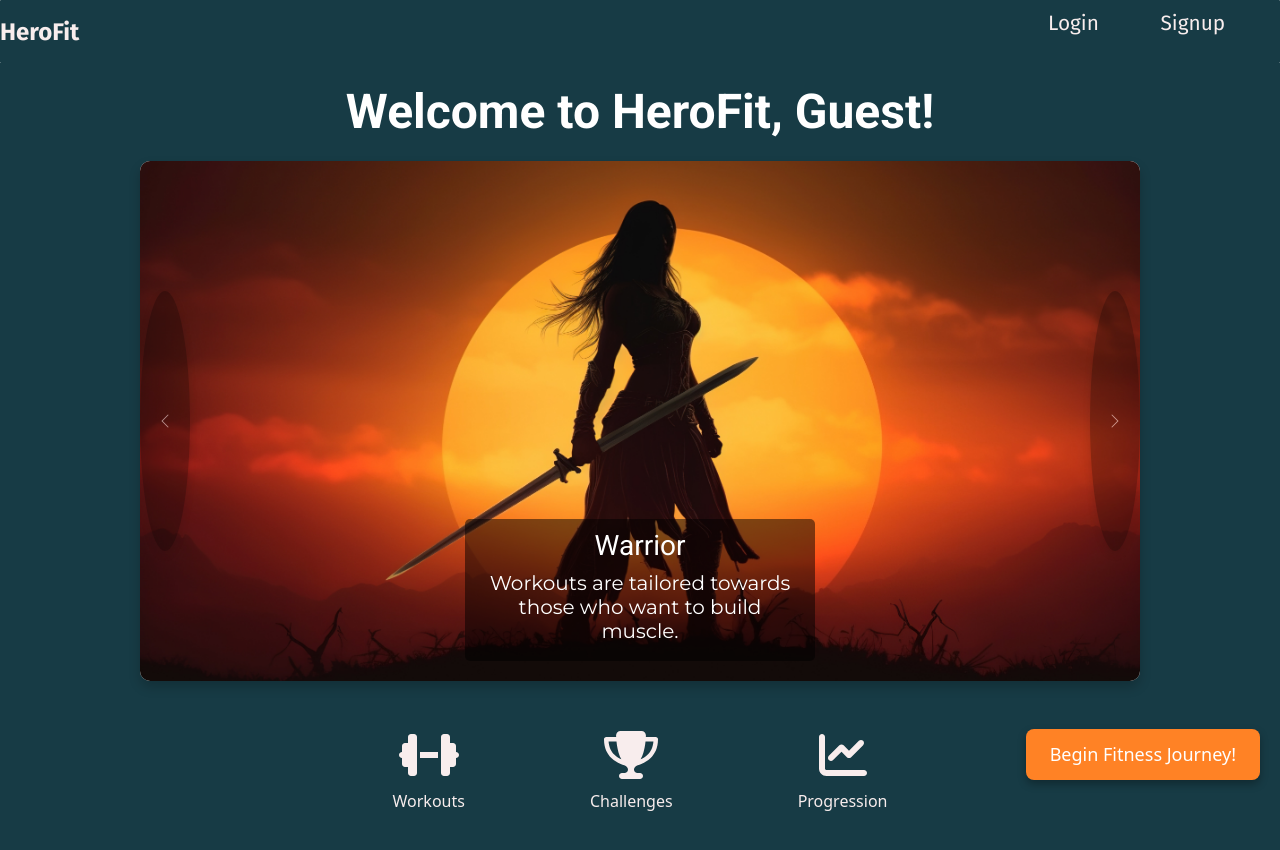
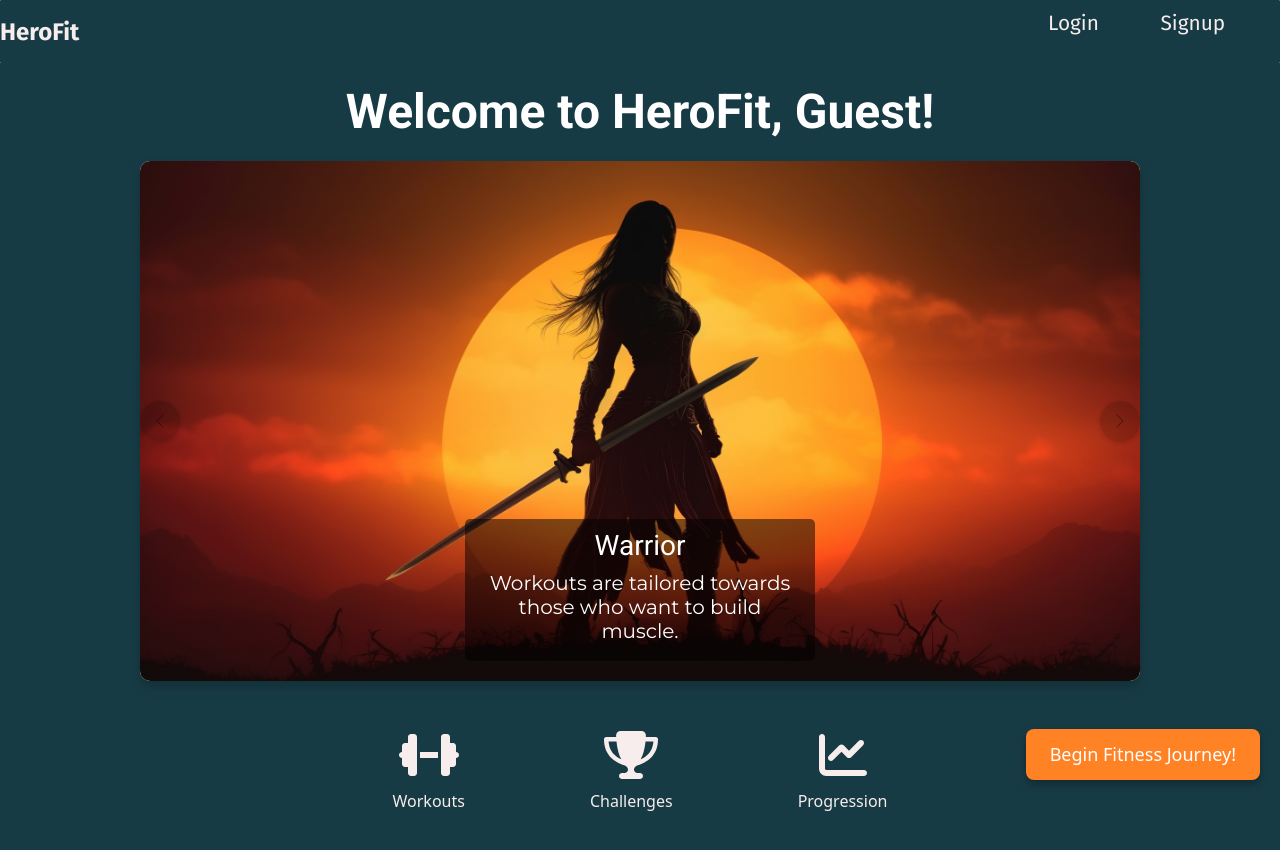
Before and after one commit to brettg17/HeroFit, a React (Create React App) app in the folder client/: page /classes in a window 1280 px wide. Shown: the top 850 px of the page. Built offline with nearby package versions, Linux system fonts and the light colour scheme.

Commit message:
caraseoul styling on classespage

```diff
--- a/client/src/styles/chooseChar.css
+++ b/client/src/styles/chooseChar.css
@@ -46,17 +46,27 @@
 }
 
 .carousel-control-prev, .carousel-control-next {
-  width: 5%;
+  width: 40px;
+  height: 40px;
   top: 50%;
   transform: translateY(-50%);
-  background: rgba(0, 0, 0, 0.5);
+  background: rgba(0, 0, 0, 0.3);
   border-radius: 50%;
-  box-shadow: 0px 4px 8px rgba(0, 0, 0, 0.2);
+  box-shadow: 0px 2px 4px rgba(0, 0, 0, 0.3);
+  display: flex;
+  align-items: center;
+  justify-content: center;
 }
 
 .carousel-control-prev-icon, .carousel-control-next-icon {
   background-size: 50%;
   background-repeat: no-repeat;
+  filter: invert(1);
+}
+
+.carousel-control-prev:hover, .carousel-control-next:hover {
+  background: rgba(0, 0, 0, 0.5);
+  box-shadow: 0px 4px 8px rgba(0, 0, 0, 0.4);
 }
 
 .carousel-indicators {
```
